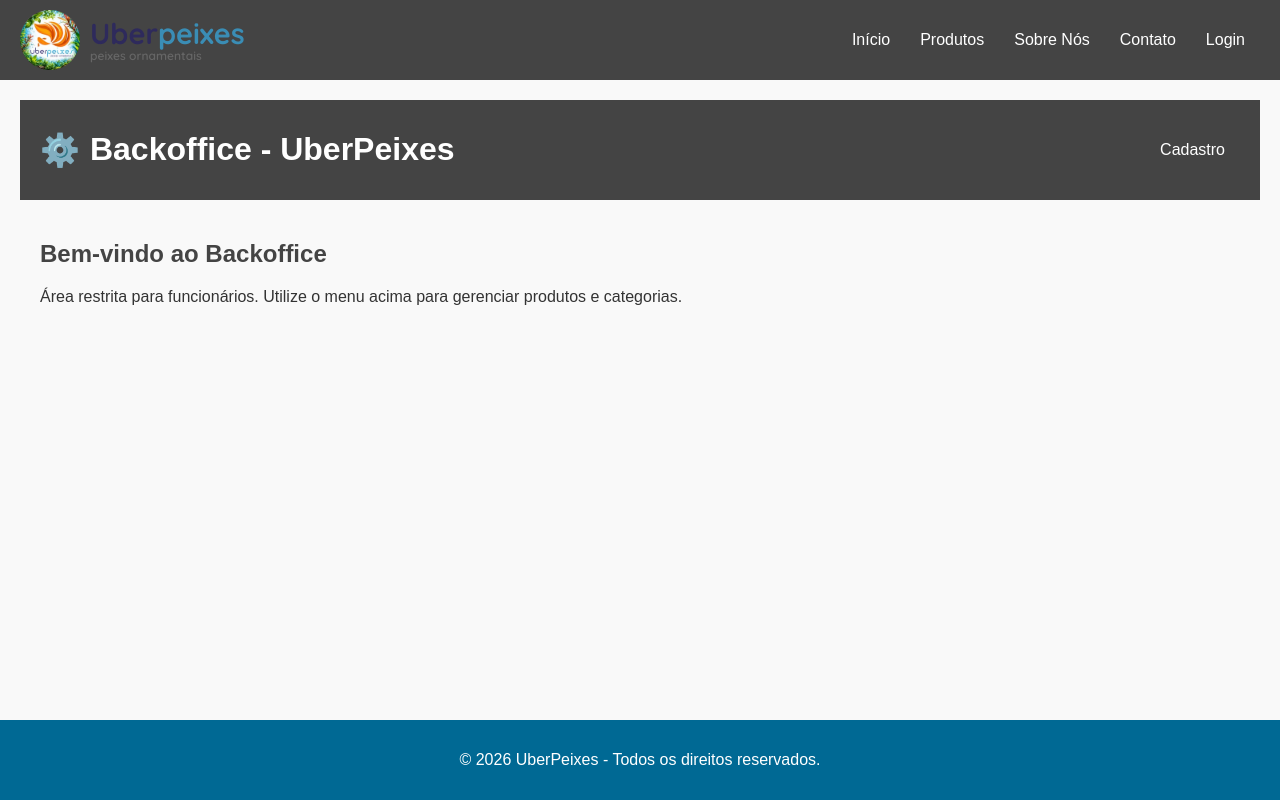
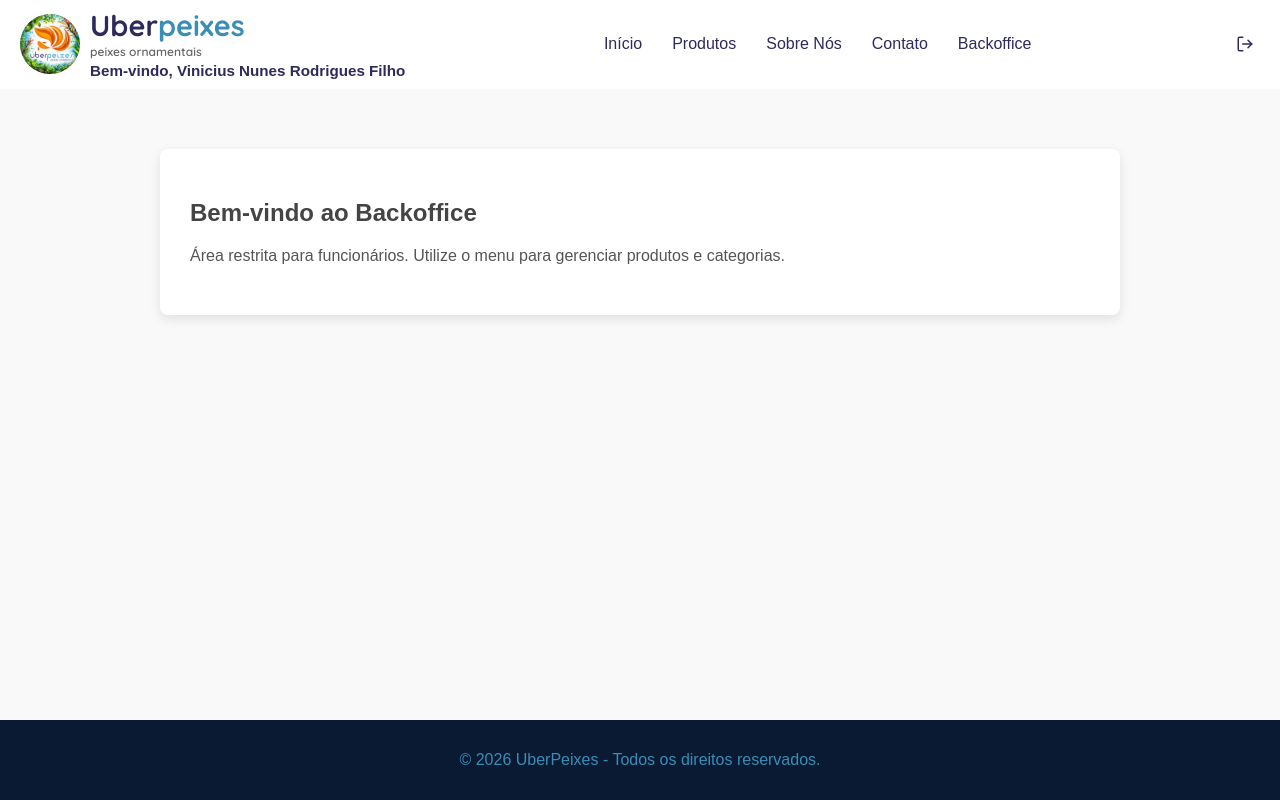
Before and after one commit to Vininfilho/UberPeixes, a Flask app: page /backoffice in a window 1280 px wide. Run offline with Flask 3, Linux system fonts and the light colour scheme; the visitor is signed in with stand-in values (Sample User, id 1); parts of the project's set-up code (start-up, migrations or seed data) failed here and were passed over.

Commit message:
Add logout e ajustado menu backoffice

```diff
--- a/app.py
+++ b/app.py
@@ -36,11 +36,17 @@ def contato():
 # Página de Categoria
 @app.route('/cadastro_categoria')
 def cadastro_categoria():
+    # Protege rota: só acessível se logado
+    if not session.get('user_id'):
+        return redirect(url_for('login.login'))
     return render_template('cadastro_categoria.html')
 
 # Página de Produto
 @app.route('/cadastro_produto')
 def cadastro_produto():
+    # Protege rota: só acessível se logado
+    if not session.get('user_id'):
+        return redirect(url_for('login.login'))
     return render_template('cadastro_produto.html')
 
 # Página de Backoffice (só acessível após login)
--- a/script/routes/logout.py
+++ b/script/routes/logout.py
@@ -1,8 +1,8 @@
-from flask import Blueprint, session, jsonify
+from flask import Blueprint, session, redirect, url_for
 
 logout_bp = Blueprint('logout', __name__)
 
 @logout_bp.route('/logout', methods=['POST'])
 def logout():
     session.clear()
-    return jsonify({'mensagem': 'Logout realizado com sucesso'})
+    return redirect(url_for('home'))
--- a/static/style/backoffice.css
+++ b/static/style/backoffice.css
@@ -5,71 +5,45 @@ body {
   color: #333;
 }
 
-/* Cabeçalho */
-header {
-  background: #444;
-  color: white;
-  display: flex;
-  align-items: center;
-  padding: 10px 20px;
+.backoffice-container {
+  max-width: 900px;
+  margin: 40px auto;
+  background: #fff;
+  padding: 30px;
+  border-radius: 8px;
+  box-shadow: 0 4px 12px rgba(0,0,0,0.1);
 }
 
-header .logo {
-  font-size: 2rem;
-  margin-right: 10px;
+.backoffice-container h2 {
+  color: #444;
 }
 
-header h1 {
-  flex: 1;
+.backoffice-container p {
+  color: #555;
 }
 
-nav ul.menu {
-  list-style: none;
-  margin: 0;
-  padding: 0;
-  display: flex;
+.backoffice-nav {
+  margin-top: 20px;
 }
 
-nav ul.menu li {
-  position: relative;
+.backoffice-nav .submenu {
+  list-style: none;
+  padding: 0;
 }
 
-nav ul.menu li a {
-  color: white;
+.backoffice-nav .submenu li {
+  margin-bottom: 10px;
+}
+
+.backoffice-nav .submenu li a {
+  color: #444;
   text-decoration: none;
   padding: 10px 15px;
-  display: block;
+  background: #f1f1f1;
+  border-radius: 6px;
+  display: inline-block;
 }
 
-nav ul.menu li:hover {
-  background: #222;
+.backoffice-nav .submenu li a:hover {
+  background: #e0e0e0;
 }
-
-nav ul.submenu {
-  display: none;
-  position: absolute;
-  background: #222;
-  list-style: none;
-  margin: 0;
-  padding: 0;
-  top: 100%;
-  left: 0;
-}
-
-nav ul.menu li:hover .submenu {
-  display: block;
-}
-
-nav ul.submenu li a {
-  padding: 10px;
-  color: white;
-}
-
-/* Conteúdo */
-main {
-  padding: 20px;
-}
-
-main h2 {
-  color: #444;
-}
--- a/static/style/main.css
+++ b/static/style/main.css
@@ -105,6 +105,37 @@ nav ul.submenu li a {
   color: #2E2A5C;
 }
 
+.logo-text-wrapper {
+  display: flex;
+  flex-direction: column;
+  gap: 4px;
+}
+
+.logo-text-wrapper .user-info {
+  color: #2E2A5C;
+  font-weight: 600;
+  font-size: 0.95rem;
+}
+
+.user-actions {
+  display: flex;
+  align-items: center;
+}
+
+.logout-btn {
+  background: transparent;
+  border: none;
+  cursor: pointer;
+  color: #2E2A5C;
+  padding: 6px;
+}
+
+.logout-btn svg {
+  display: block;
+  width: 18px;
+  height: 18px;
+}
+
 /* Banner */
 .banner {
   background: url('https://via.placeholder.com/1200x300') no-repeat center;
@@ -169,8 +200,8 @@ main {
 
 /* Rodapé */
 footer {
-  background: #006994;
-  color: white;
+  background: #0A1A33;
+  color: #3A8DB5;
   text-align: center;
   padding: 15px;
 }
--- a/templates/backoffice.html
+++ b/templates/backoffice.html
@@ -7,28 +7,17 @@
 {% endblock %}
 
 {% block content %}
-  <!-- Cabeçalho específico do backoffice -->
-  <header>
-    <div class="logo">⚙️</div>
-    <h1>Backoffice - UberPeixes</h1>
-    <nav>
-      <ul class="menu">
-        <li>
-          <a href="#">Cadastro</a>
-          <ul class="submenu">
-            <li><a href="{{ url_for('cadastro_produto') }}">Produtos</a></li>
-            <li><a href="{{ url_for('cadastro_categoria') }}">Categorias</a></li>
-          </ul>
-        </li>
-      </ul>
-    </nav>
-  </header>
-
-  <!-- Conteúdo -->
-  <main>
+  <section class="backoffice-container">
     <section>
       <h2>Bem-vindo ao Backoffice</h2>
-      <p>Área restrita para funcionários. Utilize o menu acima para gerenciar produtos e categorias.</p>
+      <p>Área restrita para funcionários. Utilize o menu para gerenciar produtos e categorias.</p>
+
+      <nav class="backoffice-nav">
+        <ul class="submenu">
+          <li><a href="{{ url_for('cadastro_produto') }}">Cadastro de Produtos</a></li>
+          <li><a href="{{ url_for('cadastro_categoria') }}">Cadastro de Categorias</a></li>
+        </ul>
+      </nav>
     </section>
-  </main>
+  </section>
 {% endblock %}
--- a/templates/base.html
+++ b/templates/base.html
@@ -20,6 +20,9 @@
       <div class="logo-text-wrapper">
         <h1 class="logo-text"><span class="logo-text-uber">Uber</span><span class="logo-text-peixes">peixes</span></h1>
         <span class="logo-subtext">peixes ornamentais</span>
+        {% if session.get('user_id') %}
+          <span class="user-info">Bem-vindo, Vinicius Nunes Rodrigues Filho</span>
+        {% endif %}
       </div>
     </div>
     <nav>
@@ -28,9 +31,28 @@
         <li><a href="{{ url_for('produtos') }}">Produtos</a></li>
         <li><a href="{{ url_for('sobre') }}">Sobre Nós</a></li>
         <li><a href="{{ url_for('contato') }}">Contato</a></li>
-        <li><a href="{{ url_for('login.login') }}">Login</a></li>
+
+        {% if session.get('user_id') %}
+          <li><a href="{{ url_for('backoffice') }}">Backoffice</a></li>
+        {% else %}
+          <li><a href="{{ url_for('login.login') }}">Login</a></li>
+        {% endif %}
       </ul>
     </nav>
+
+    {% if session.get('user_id') %}
+      <div class="user-actions">
+        <form action="{{ url_for('logout.logout') }}" method="POST">
+          <button type="submit" class="logout-btn" aria-label="Log-out">
+            <svg xmlns="http://www.w3.org/2000/svg" width="18" height="18" viewBox="0 0 24 24" fill="none" stroke="currentColor" stroke-width="2" stroke-linecap="round" stroke-linejoin="round">
+              <path d="M9 21H5a2 2 0 0 1-2-2V5a2 2 0 0 1 2-2h4"/>
+              <polyline points="16 17 21 12 16 7"/>
+              <line x1="21" y1="12" x2="9" y2="12"/>
+            </svg>
+          </button>
+        </form>
+      </div>
+    {% endif %}
   </header>
 
   <!-- Conteúdo dinâmico -->
```
